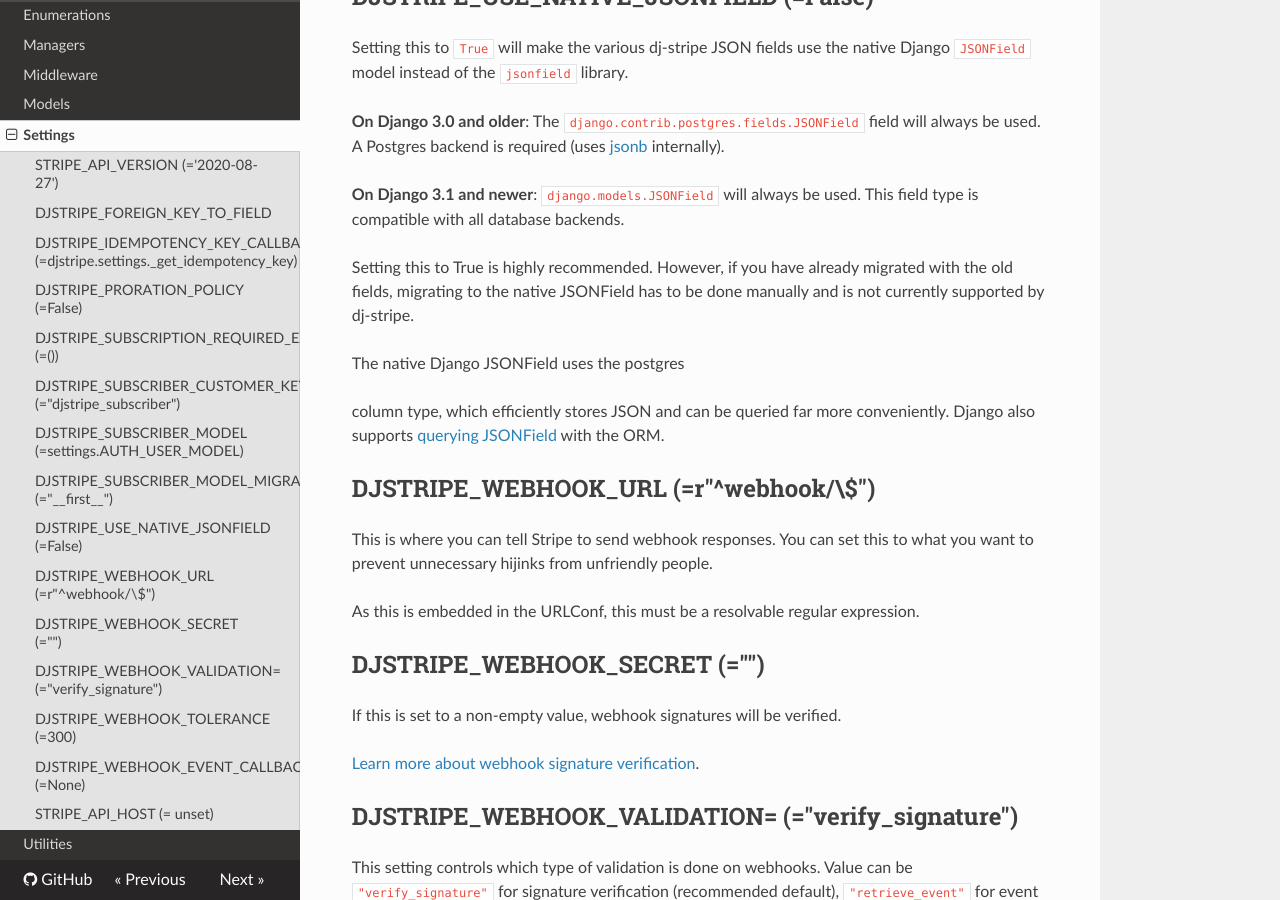
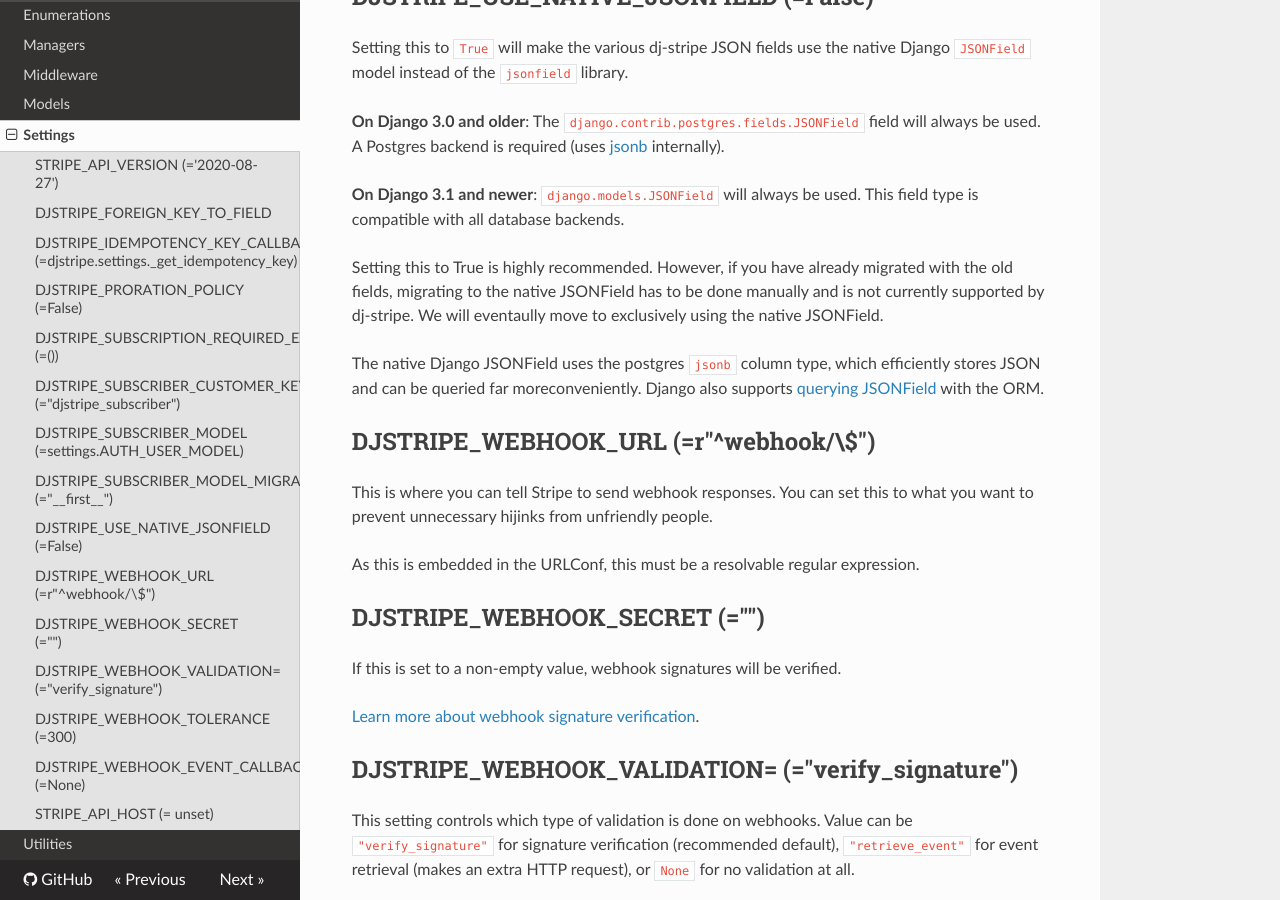
Before and after one commit to dj-stripe/dj-stripe, an MkDocs documentation site: the page built from docs/reference/settings.md, in a window 1280 px wide and 900 px high, scrolled down 3901 px. Built offline with MkDocs 1.6.1, drawn with Linux system fonts in a browser that asks for light colours; nearby versions of some CDN libraries.

Commit message:
Quick JSONField docs fix. Also mentioned that we'll be moving to the native field as default eventually.

```diff
--- a/docs/reference/settings.md
+++ b/docs/reference/settings.md
@@ -188,14 +188,11 @@
 
 Setting this to True is highly recommended. However, if you have already migrated with
 the old fields, migrating to the native JSONField has to be done manually and is not
-currently supported by dj-stripe.
+currently supported by dj-stripe. We will eventaully move to exclusively using the native JSONField.
 
-The native Django JSONField uses the postgres
-
-column type, which efficiently stores JSON and can be queried far more
-conveniently. Django also supports [querying
-JSONField](https://docs.djangoproject.com/en/1.11/ref/contrib/postgres/fields/#querying-jsonfield)
-with the ORM.
+The native Django JSONField uses the postgres `jsonb` column type, which efficiently stores
+JSON and can be queried far moreconveniently. Django also supports
+[querying JSONField](https://docs.djangoproject.com/en/1.11/ref/contrib/postgres/fields/#querying-jsonfield) with the ORM.
 
 ## DJSTRIPE_WEBHOOK_URL (=r"^webhook/\$")
 
```
